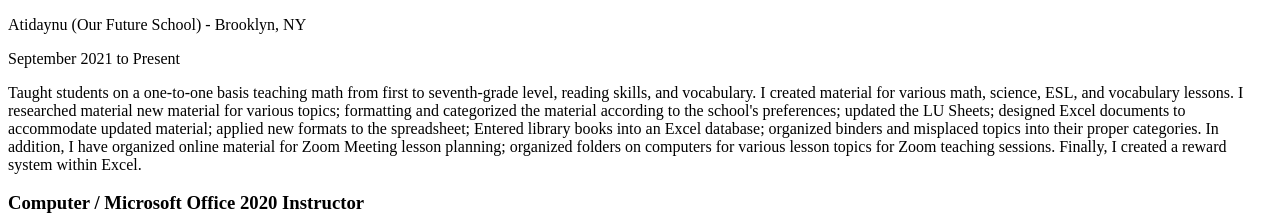
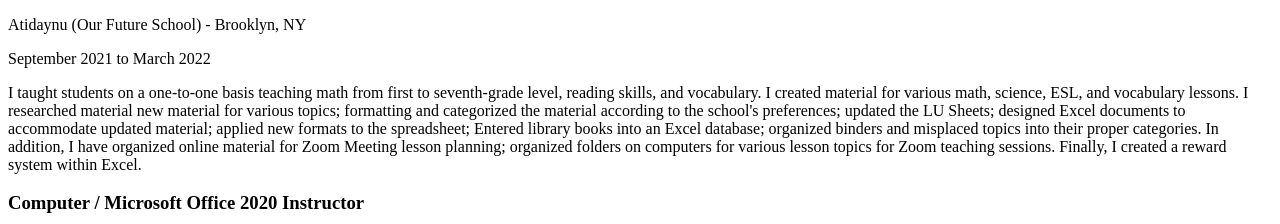
Before and after one commit to Scott7778/cv, a plain HTML site: page index.html in a window 1280 px wide. Shown: the part 428-652 px from the top of the page. Drawn offline with Linux system fonts and the light colour scheme.

Commit message:
Add files via upload

```diff
--- a/index.html
+++ b/index.html
@@ -29,9 +29,9 @@
     <div>
       <h3>Special Education Assistant Teacher</h3>
       <p>Atidaynu (Our Future School) - Brooklyn, NY</p>
-      <p>September 2021 to Present</p>
+      <p>September 2021 to March 2022</p>
       <article class="">
-        Taught students on a one-to-one basis teaching math from first to seventh-grade level, reading skills, and vocabulary. I created material for various math, science, ESL, and vocabulary lessons. I researched material new material for various topics; formatting and categorized the material according to the school's preferences; updated the LU Sheets; designed Excel documents to accommodate updated material; applied new formats to the spreadsheet; Entered library books into an
+        I taught students on a one-to-one basis teaching math from first to seventh-grade level, reading skills, and vocabulary. I created material for various math, science, ESL, and vocabulary lessons. I researched material new material for various topics; formatting and categorized the material according to the school's preferences; updated the LU Sheets; designed Excel documents to accommodate updated material; applied new formats to the spreadsheet; Entered library books into an
         Excel database; organized binders and misplaced topics into their proper categories. In addition, I have organized online material for Zoom Meeting lesson planning; organized folders on computers for various lesson topics for Zoom teaching sessions. Finally, I created a reward system within Excel.
       </article>
       <article class="">
```
